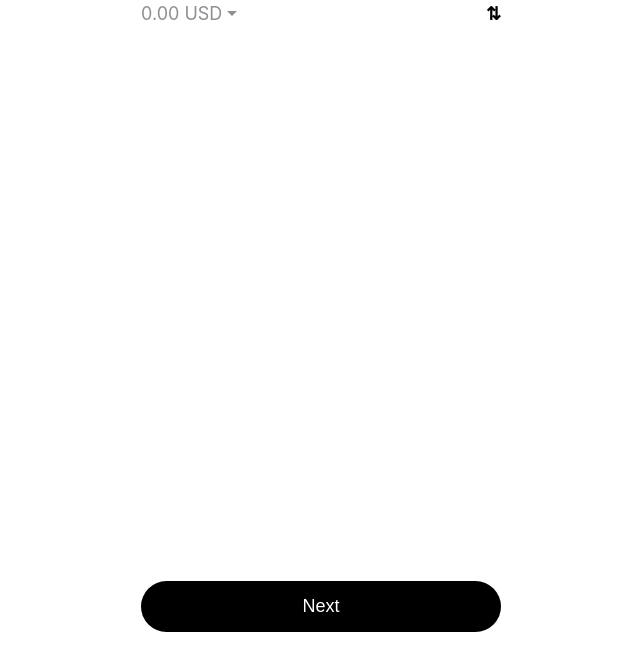
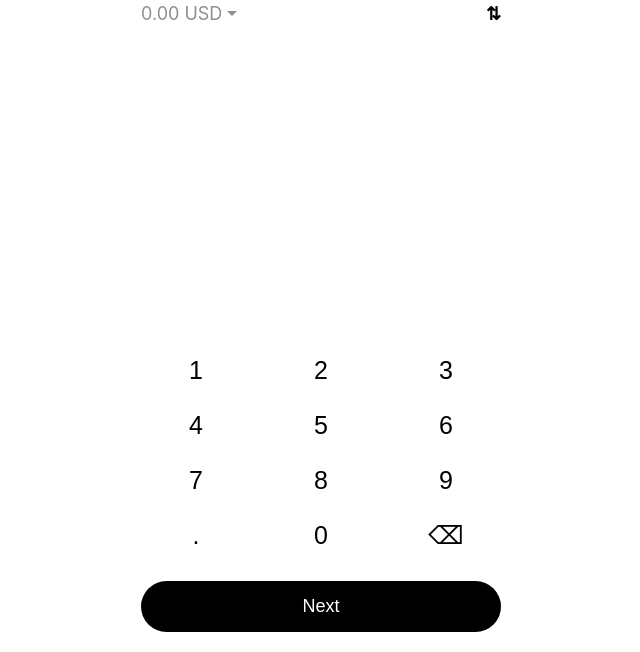
Before and after one commit to bossppll/bosskkll, a plain HTML site: page cvb/index.html in a window 1280 px wide. Shown: the part 148-800 px from the top of the page, without its empty margins (319-959 px from the left). Drawn offline with Linux system fonts and the light colour scheme.

Commit message:
Update index.html

```diff
--- a/cvb/index.html
+++ b/cvb/index.html
@@ -115,14 +115,24 @@
         <br>
         <div class="usd-amount">
             <div class="usd-value">
-                <span id="usd-amount">0.00 USD</span>
+              <span id="usd-amount">0.00 USD</span>
                 <div class="down-arrow"></div>
             </div>
             <span class="exchange-icon">⇅</span>
         </div>
         <div class="keypad">
-            <button class="key" onclick="addDigit('1')"></button>
-
+            <button class="key" onclick="addDigit('1')">1</button>
+            <button class="key" onclick="addDigit('2')">2</button>
+            <button class="key" onclick="addDigit('3')">3</button>
+            <button class="key" onclick="addDigit('4')">4</button>
+            <button class="key" onclick="addDigit('5')">5</button>
+            <button class="key" onclick="addDigit('6')">6</button>
+            <button class="key" onclick="addDigit('7')">7</button>
+            <button class="key" onclick="addDigit('8')">8</button>
+            <button class="key" onclick="addDigit('9')">9</button>
+            <button class="key" onclick="addDigit('.')">.</button>
+            <button class="key" onclick="addDigit('0')">0</button>
+            <button class="key" onclick="deleteDigit()">⌫</button>
         </div>
         <button class="next-button" id="submitBtn">Next</button>
     </div>
```
